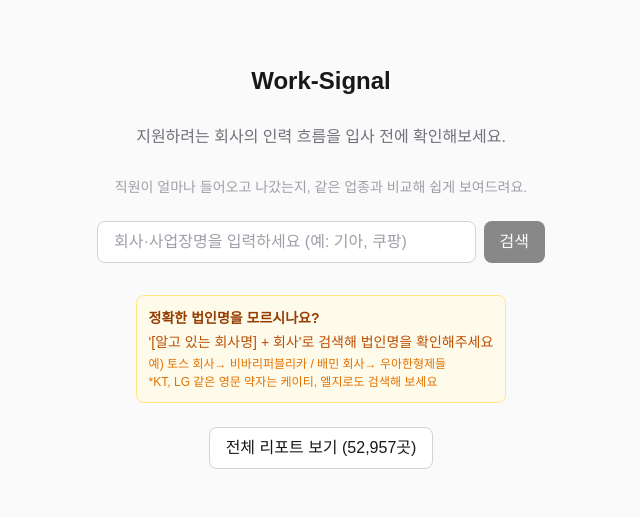
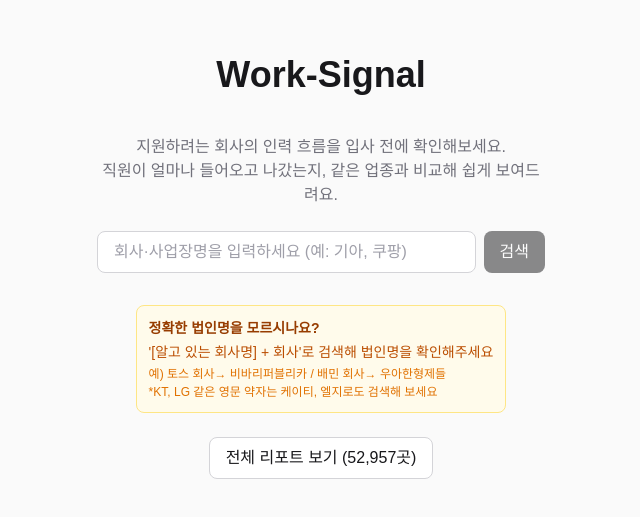
Before and after one commit to MABC-2026/project-code, a Next.js app: page / in a window 1280 px wide. Shown: the part 133-650 px from the top of the page, without its empty margins (319-959 px from the left). Built offline with nearby package versions, Linux system fonts and the light colour scheme.

Commit message:
메인화면 로고 및 설명 디자인 수정

```diff
--- a/src/app/page.tsx
+++ b/src/app/page.tsx
@@ -377,13 +377,13 @@ export default function Home() {
 
   return (
     <main className="flex min-h-screen flex-col items-center justify-center gap-6 bg-zinc-50 p-6">
-      <h1 className="text-2xl font-semibold text-zinc-900 text-center">Work-Signal</h1>
-      <p className="text-base text-zinc-500 text-center max-w-md mt-1">
-        지원하려는 회사의 인력 흐름을 입사 전에 확인해보세요.
-      </p>
-      <p className="text-sm text-zinc-400 text-center max-w-md mt-1">
-        직원이 얼마나 들어오고 나갔는지, 같은 업종과 비교해 쉽게 보여드려요.
-      </p>
+      <h1 className="text-4xl font-bold text-zinc-900 text-center">Work-Signal</h1>
+      <div className="mt-4">
+        <p className="text-base text-zinc-500 text-center max-w-md">
+          지원하려는 회사의 인력 흐름을 입사 전에 확인해보세요.<br/>
+          직원이 얼마나 들어오고 나갔는지, 같은 업종과 비교해 쉽게 보여드려요.
+        </p>
+      </div>
 
       {error && (
         <div className="w-full max-w-md rounded-lg border border-red-300 bg-red-50 px-4 py-3 text-red-800 whitespace-pre-line">
```
